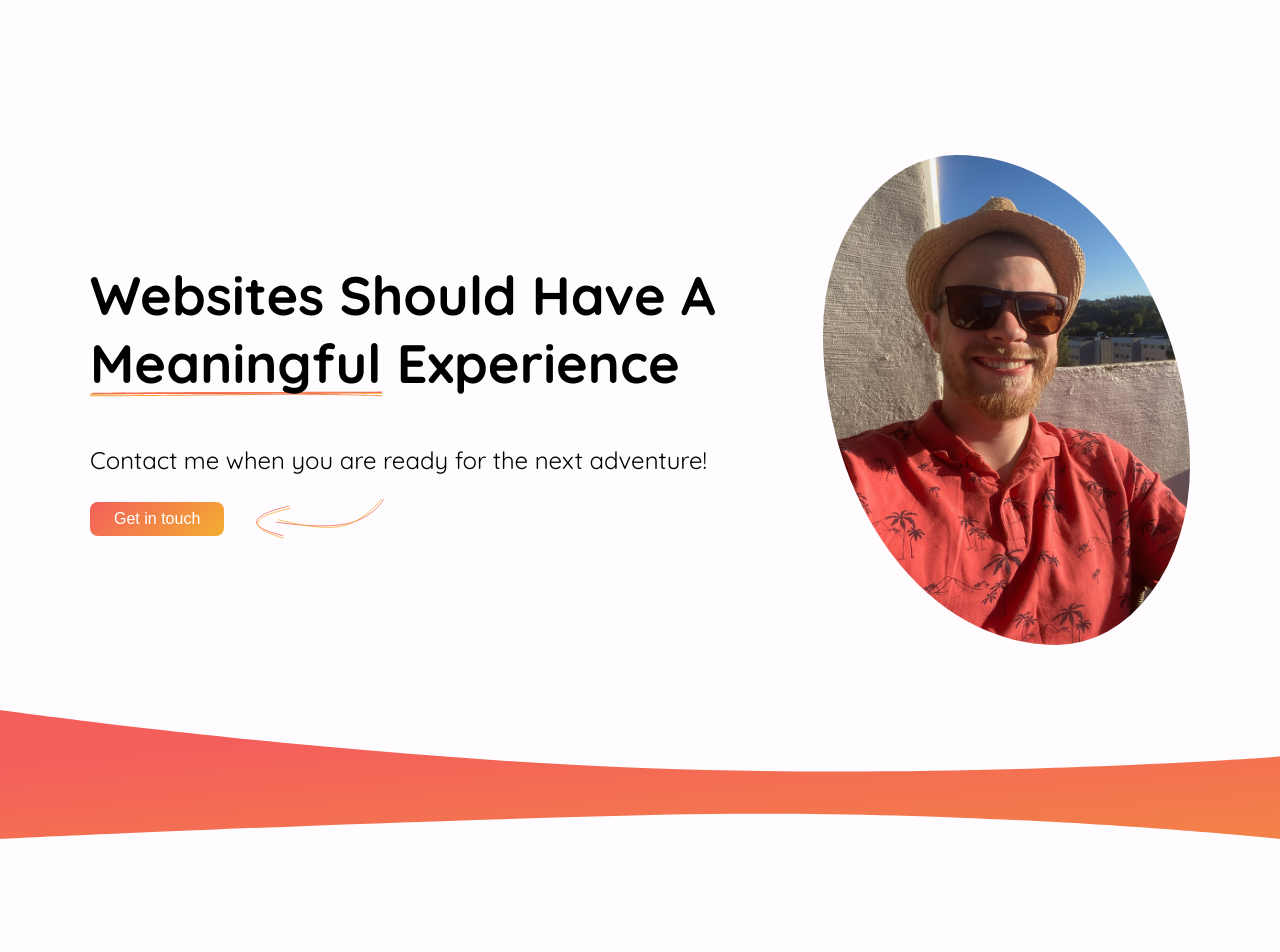
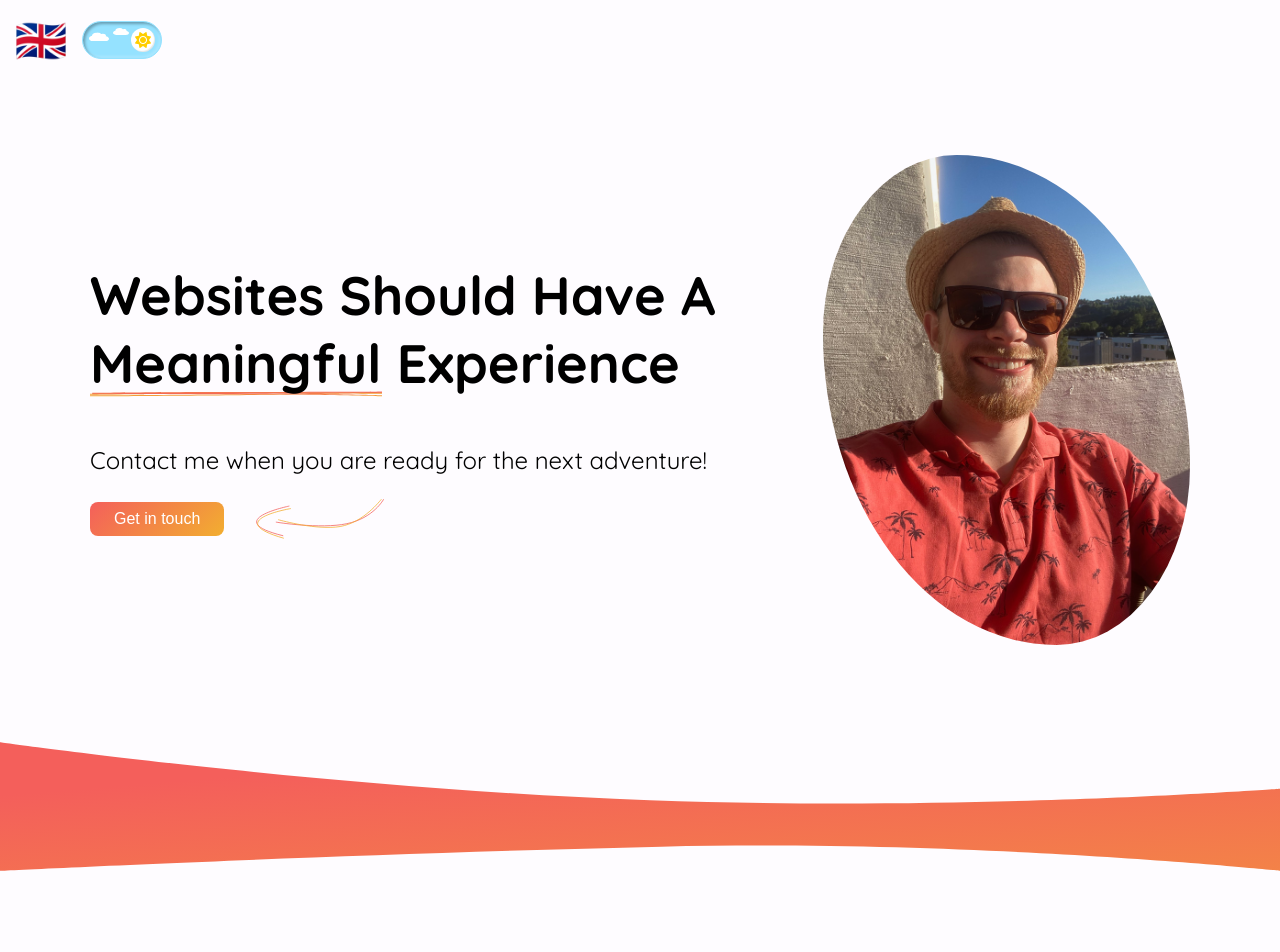
Before and after one commit to StianSto/stianstordal.com, a Svelte app: page / in a window 1280 px wide. Shown: the top 952 px of the page. Built offline with nearby package versions, Linux system fonts and the light colour scheme.

Commit message:
added header with lang and theme toggle

```diff
--- a/src/App.svelte
+++ b/src/App.svelte
@@ -7,11 +7,36 @@
   import Skillset from "./sections/Skillset.svelte";
   import Bio from "./sections/Bio.svelte";
   import Contact from "./sections/Contact.svelte";
+  import flagNO from "./assets/lang-no.png";
+  import flagUK from "./assets/lang-uk.png";
+
+  import { lang, theme } from "./lib/stores";
+  import HeroDivider from "./lib/components/dividers/HeroDivider.svelte";
+
+  let currentLang;
+  lang.subscribe((data) => (currentLang = data));
+  function toggleLang() {
+    lang.update(() => (currentLang === "no" ? "uk" : "no"));
+  }
 </script>
+
+<header>
+  <button id="langToggleBtn">
+    <img
+      src={currentLang === "no" ? flagNO : flagUK}
+      width="50px"
+      height="50px"
+      alt=""
+      on:click={toggleLang}
+      on:keydown={toggleLang}
+    />
+  </button>
+  <ToggleSwitch size="0.5rem" />
+</header>
 
 <main>
   <Hero />
-  <img src={sectionDividerHero} alt="" id="sectionDividerhero" />
+  <HeroDivider />
   <Projects />
   <Skillset />
   <Bio />
@@ -19,6 +44,22 @@
 </main>
 
 <style>
+  header {
+    position: absolute;
+    display: flex;
+    align-items: center;
+    gap: 1rem;
+    font-size: 4rem;
+    padding: 1rem;
+  }
+
+  #langToggleBtn {
+    border: none;
+    background: none;
+    cursor: pointer;
+    padding: 0;
+  }
+
   main {
     margin-inline: auto;
 
--- a/src/app.scss
+++ b/src/app.scss
@@ -51,6 +51,22 @@ html {
 *,
 body {
   margin: 0;
+  transition: background 200ms ease;
+
+  &.dark {
+    /* Colors: */
+    --primary: aquamarine;
+    --primary-variant: rgb(162, 0, 255);
+    --secondary: var(--cream);
+    --background: var(--midnight);
+    --light: var(--milkywhite);
+    --dark: var(--charcoal);
+    --gradient-primary: transparent
+      linear-gradient(136deg, var(--primary) 0%, var(--primary-variant) 100%) 0%
+      0% no-repeat padding-box;
+
+    color: var(--cream);
+  }
 }
 
 section {
--- a/src/lib/components/ToggleSwitch.svelte
+++ b/src/lib/components/ToggleSwitch.svelte
@@ -2,17 +2,29 @@
   export let name = "";
   export let checked = false;
   export let size = "10px";
+
+  import { theme } from "../stores";
+
+  let currentTheme;
+  theme.subscribe((data) => (currentTheme = data));
+  let isChecked = currentTheme === "dark";
+
+  function toggleTheme() {
+    theme.update(() => (isChecked ? "dark" : "light"));
+    document.body.classList.toggle("dark");
+  }
 </script>
 
 <label class="switch" style="font-size: {size};">
-  <input type="checkbox" {name} bind:checked />
+  <input
+    type="checkbox"
+    {name}
+    bind:checked={isChecked}
+    on:change={toggleTheme}
+  />
   <span class="slider">
     <span class="slider-btn">
-      {#if checked}
-        <i class="fa fa-solid fa-moon" />
-      {:else}
-        <i class="fa fa-solid fa-sun" />
-      {/if}
+      <i class="fa fa-solid {isChecked ? 'fa-moon' : 'fa-sun'}" />
     </span>
     <span class="background">
       <i class="star" />
@@ -31,21 +43,24 @@
 <style lang="scss">
   .switch {
     position: relative;
+    --size: 1em;
+    --height: calc(var(--size) * 3);
+    --paddding: calc(var(--height) / 4);
+    --width: calc(2.75 * var(--height));
+
+    width: 80px;
+    height: 40px;
   }
   input {
     display: none;
   }
   .slider {
-    --size: 1em;
-    --height: calc(var(--size) * 3);
-    --paddding: calc(var(--height) / 4);
-    --width: calc(2.75 * var(--height));
-
     width: var(--width);
     height: var(--height);
     padding: var(--paddding);
     border-radius: 100vw;
     background-color: #95e2ff;
+    overflow: hidden;
 
     box-shadow: inset 2px 2px 3px rgba(0, 0, 0, 0.3),
       inset -2px -2px 3px rgba(255, 255, 255, 0.2);
@@ -82,6 +97,7 @@
     & i {
       position: absolute;
       transition: all 200ms ease;
+      user-select: none;
     }
 
     .cloud {
@@ -125,8 +141,8 @@
   }
 
   input:checked ~ .slider {
-    border: 1px solid var(--secondary);
-    background: var(--secondary);
+    border: 1px solid var(--midnight);
+    background: var(--midnight);
 
     & .slider-btn {
       translate: 0px -50%;
--- /dev/null
+++ b/src/lib/components/dividers/HeroDivider.svelte
@@ -0,0 +1,35 @@
+<script>
+</script>
+
+<svg
+  xmlns="http://www.w3.org/2000/svg"
+  xmlns:xlink="http://www.w3.org/1999/xlink"
+  width="1920"
+  height="192.988"
+  viewBox="0 0 1920 192.988"
+>
+  <defs>
+    <linearGradient
+      id="linear-gradient"
+      x1="0.5"
+      x2="2.069"
+      y2="1.892"
+      gradientUnits="objectBoundingBox"
+    >
+      <stop offset="0" stop-color="var(--primary)" />
+      <stop offset="1" stop-color="var(--primary-variant)" />
+    </linearGradient>
+  </defs>
+  <path
+    id="Path_7"
+    data-name="Path 7"
+    d="M0,0S494.627,69.721,974.627,87.156,1920,69.74,1920,69.74V192.988s-447.958-47.168-927.958-36.171S0,192.988,0,192.988Z"
+    fill="url(#linear-gradient)"
+  />
+</svg>
+
+<style>
+  svg {
+    width: 100%;
+  }
+</style>
--- /dev/null
+++ b/src/lib/stores.js
@@ -0,0 +1,4 @@
+import { writable } from "svelte/store";
+
+export const lang = writable("uk");
+export const theme = writable("light");
--- a/src/sections/Contact.svelte
+++ b/src/sections/Contact.svelte
@@ -40,7 +40,7 @@
 <style>
   section {
     background-color: var(--charcoal);
-    color: var(--background);
+    color: var(--milkywhite);
   }
 
   .container {
```
Also changed, not shown: src/assets/lang-no.png (added), src/assets/lang-uk.png (added).
